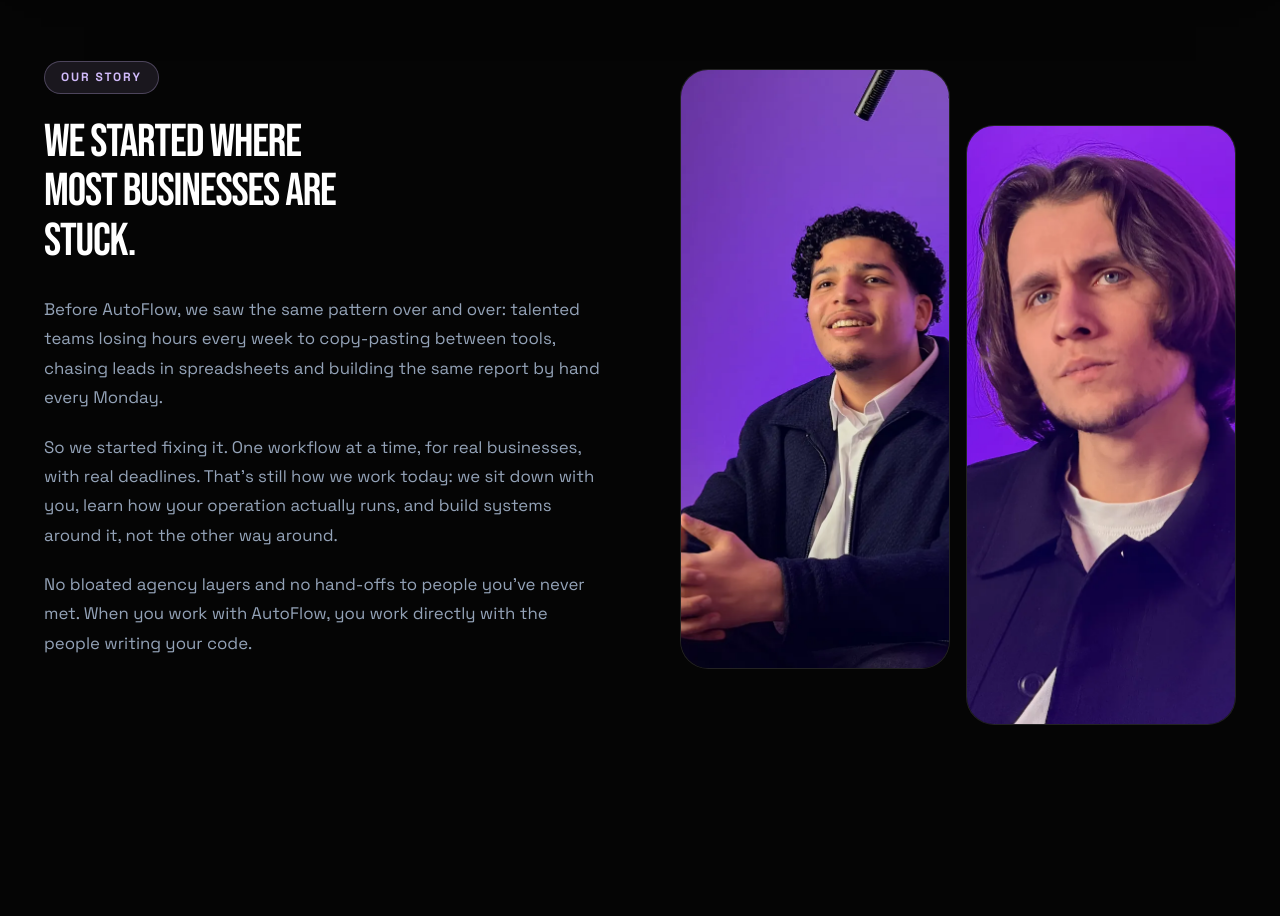
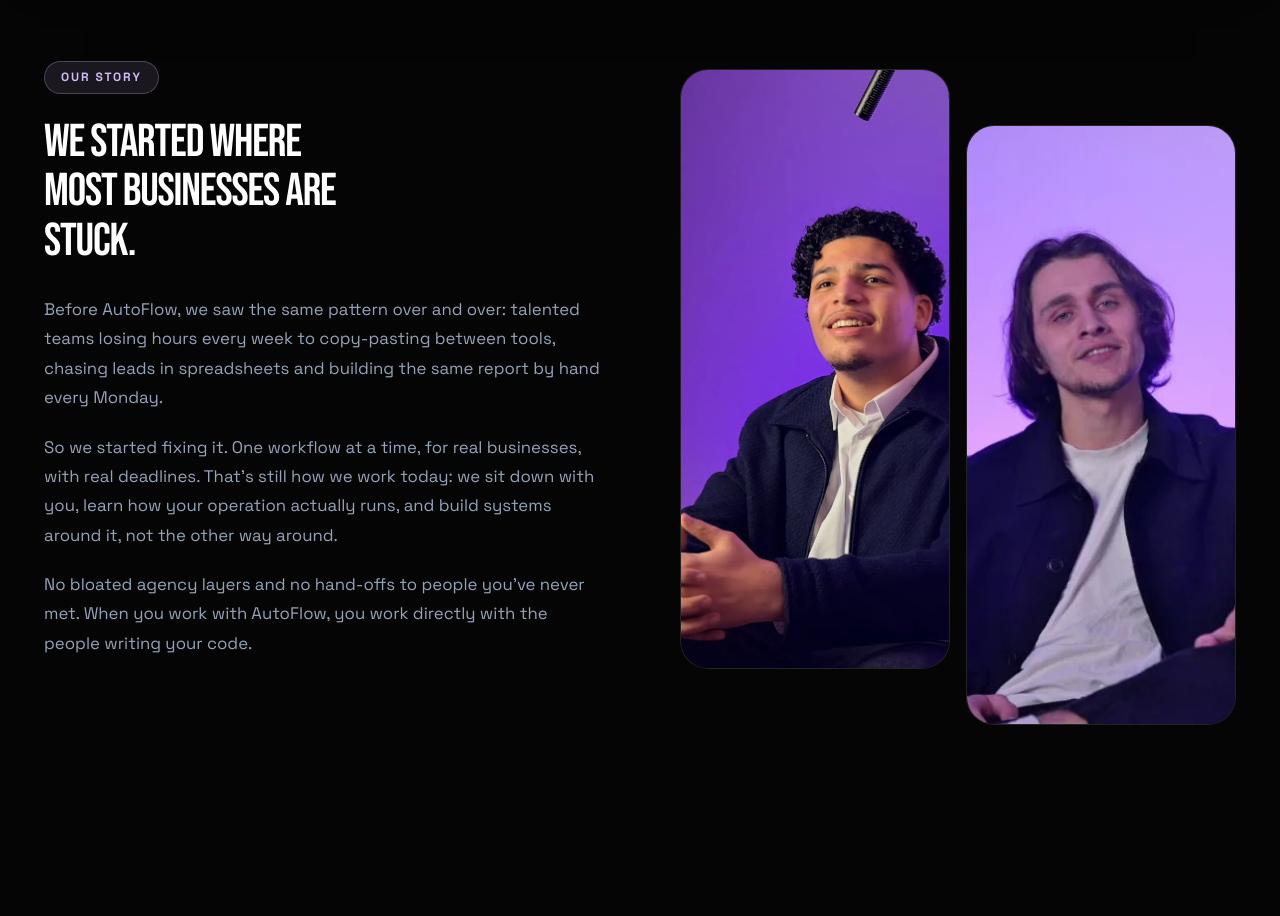
Before and after one commit to AntonCapusta25/AutoFlowWebProd, a React (Vite) app: page /about in a window 1280 px wide. Shown: the part 1740-2656 px from the top of the page. Built offline with nearby package versions, Linux system fonts and the light colour scheme; no server answers.

Commit message:
feat(about): swap portrait for sitting photo in story collage

```diff
--- a/src/pages/About.jsx
+++ b/src/pages/About.jsx
@@ -235,7 +235,7 @@ export default function About({ lang = 'en' }) {
               <img src="/images/team/founder-talking.webp" alt="" loading="lazy" style={{ objectPosition: '30% center' }} />
             </div>
             <div className="about-collage-tall about-collage-offset">
-              <img src="/images/team/founder-portrait.webp" alt="" loading="lazy" style={{ objectPosition: '55% center' }} />
+              <img src="/images/team/founder-sitting.webp" alt="" loading="lazy" style={{ objectPosition: '52% center' }} />
             </div>
           </motion.div>
 
```
Also changed, not shown: public/images/team/founder-portrait.webp (deleted), public/images/team/founder-sitting.webp (added).
